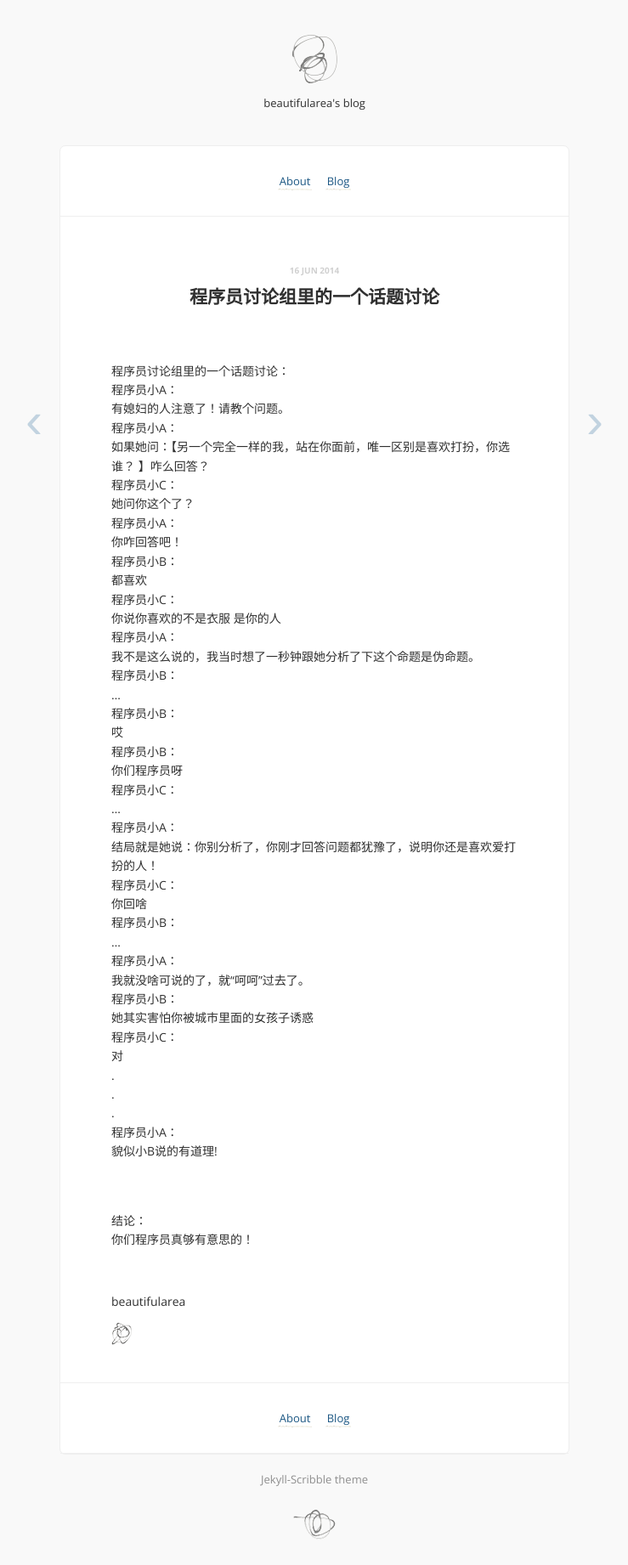
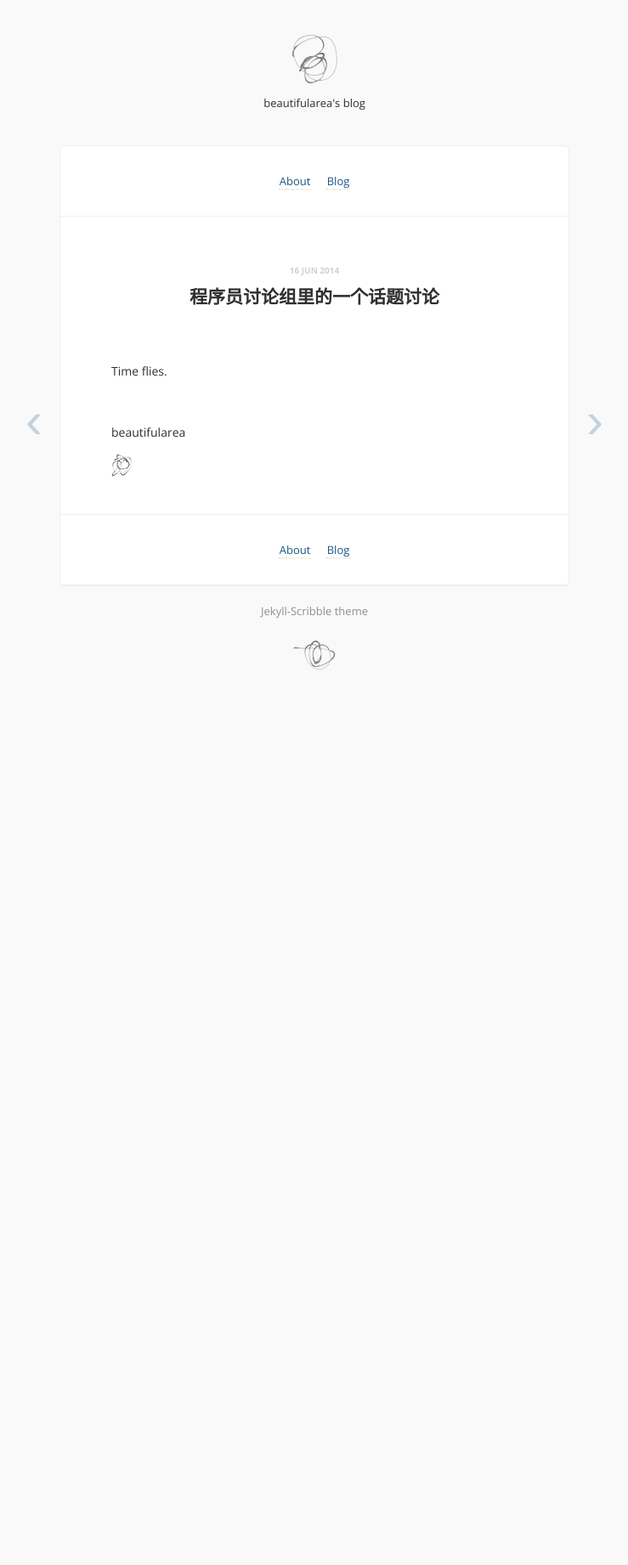
Before and after one commit to beautifularea/beautifularea.github.io, a Jekyll site: the page built from _posts/2014-06-16-funnyprogrammer.md, in a window 1280 px wide. Shown: the whole page at 85% size, without its empty margins (270-1009 px from the left). Built offline with Jekyll 4.4.1, drawn with Linux system fonts in a browser that asks for light colours; Markdown is read by kramdown in place of the engine named in the settings; comment, search, counter and statistics services are not loaded; after the commit the page ends 900 px from its top, so only the background shows below that.

```diff
--- a/_posts/2014-06-16-funnyprogrammer.md
+++ b/_posts/2014-06-16-funnyprogrammer.md
@@ -4,7 +4,7 @@ title: 程序员讨论组里的一个话题讨论
 date: 2014-06-16 18:00:00
 ---
 
-程序员讨论组里的一个话题讨论：<br/>
+<!-- 程序员讨论组里的一个话题讨论：<br/>
 程序员小A： <br/>
 有媳妇的人注意了！请教个问题。<br/>
 程序员小A： <br/>
@@ -46,4 +46,6 @@ date: 2014-06-16 18:00:00
 貌似小B说的有道理!<br/><br/><br/>
 
 结论：<br/>
-你们程序员真够有意思的！<br/>
+你们程序员真够有意思的！<br/> -->
+
+Time flies.
```
Also changed, not shown: about.md (+1 -2 lines).
